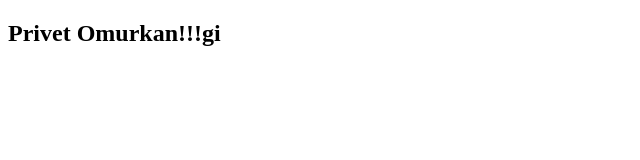
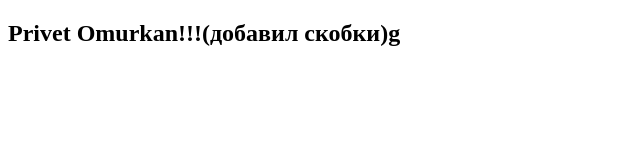
Before and after one commit to Omurkan819/javascript_petrichenko, a plain HTML site: page index.html in a window 1280 px wide. Shown: the whole page, without its empty margins (0-640 px from the left). Drawn offline with Linux system fonts and the light colour scheme.

Commit message:
second commit

```diff
--- a/index.html
+++ b/index.html
@@ -8,7 +8,7 @@
 </head>
 
 <body>
-  <h2>Privet Omurkan!!!gi</h2>
+  <h2>Privet Omurkan!!!(добавил скобки)g</h2>
   <script src="script.js"></script>
 </body>
 
```
